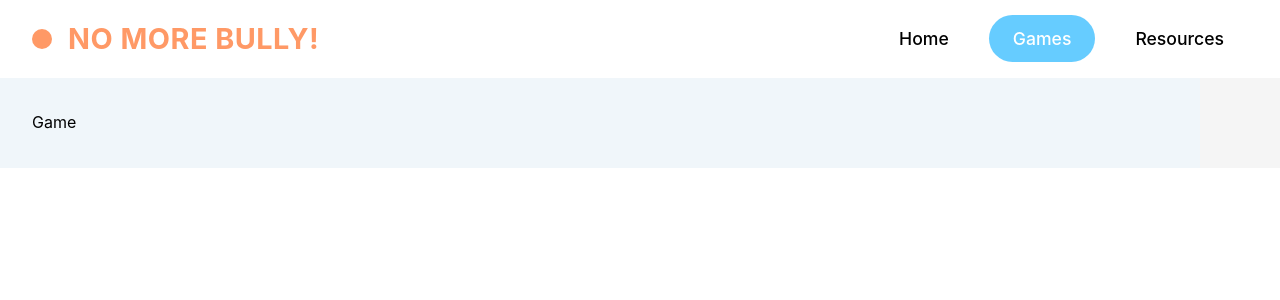
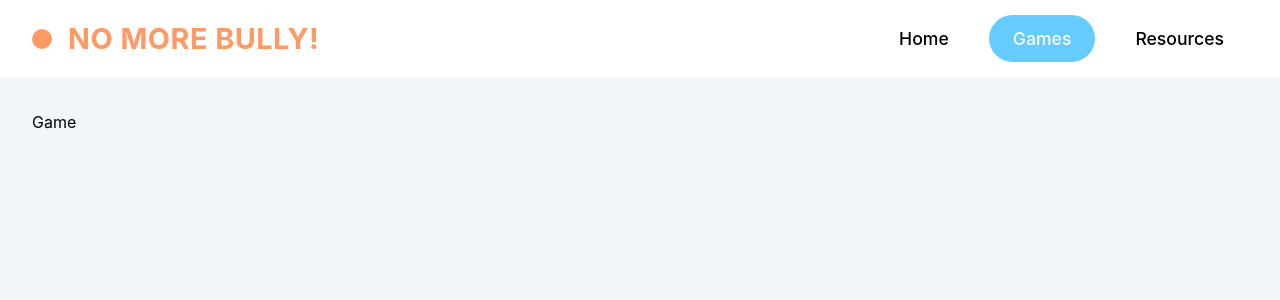
Before and after one commit to y1hanh/ShieldSpace, a React (Vite) app: page /game in a window 1280 px wide. Shown: the top 300 px of the page. Built offline with nearby package versions, Linux system fonts and the light colour scheme.

Commit message:
fix the background

```diff
--- a/src/App.css
+++ b/src/App.css
@@ -1,9 +1,7 @@
 .App {
     height: 100%;
-    width: 100%;
     display: flex;
     flex-direction: column;
-    background-color: #f5f5f5;
 }
 
 
@@ -21,7 +19,6 @@
 .main-content {
     flex: 1;
     padding: 2rem;
-    max-width: 1200px;
-    width: 100%;
     background-color: #F0F6FA;
+    min-height: 100vh;
 }
--- a/src/components/pages/Game.jsx
+++ b/src/components/pages/Game.jsx
@@ -1,5 +1,7 @@
 import React from 'react'
 
-export const Game = () => {
+const Game = () => {
   return <div>Game</div>
 }
+
+export default Game;
--- a/src/components/pages/Home.jsx
+++ b/src/components/pages/Home.jsx
@@ -1,5 +1,7 @@
 import React from 'react'
 
-export const Home = () => {
+const Home = () => {
   return <div>Home</div>
 }
+
+export default Home;
--- a/src/components/pages/Resource.jsx
+++ b/src/components/pages/Resource.jsx
@@ -1,7 +1,9 @@
-export const Resource = () => {
+const Resource = () => {
     return (
         <div>
             <h1>Resource</h1>
         </div>
     )
 }
+
+export default Resource;
--- a/src/components/pages/index.js
+++ b/src/components/pages/index.js
@@ -1,3 +1,3 @@
-export * from './Home'
-export * from './Game'
-export * from './Resource'
+export { default as Home } from './Home'
+export { default as Game } from './Game'
+export { default as Resource } from './Resource'
--- a/src/main.tsx
+++ b/src/main.tsx
@@ -9,5 +9,5 @@ createRoot(document.getElementById('root')!).render(
     <BrowserRouter>
       <App />
     </BrowserRouter>
-  </StrictMode>,
+  </StrictMode>
 )
```
